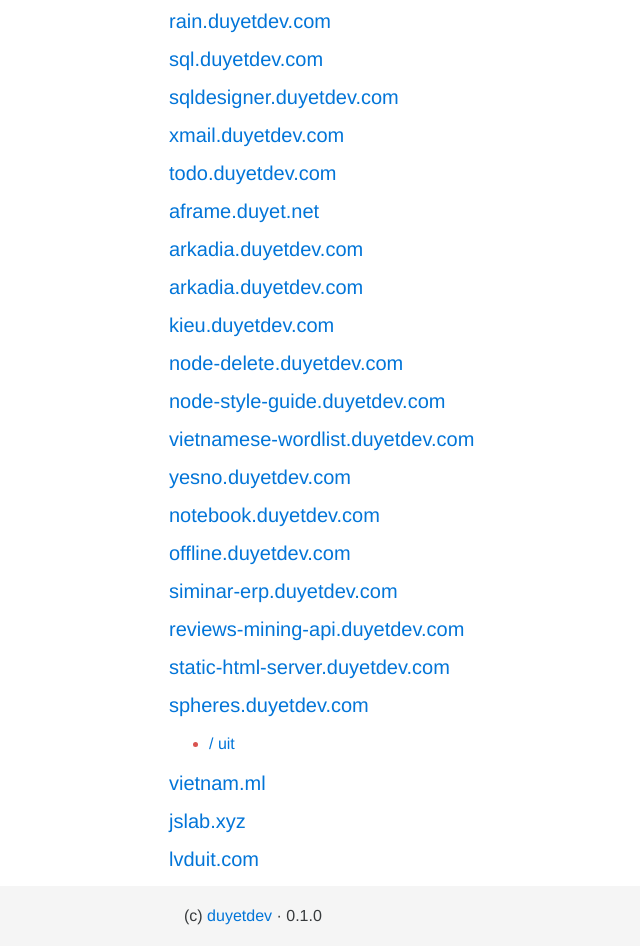
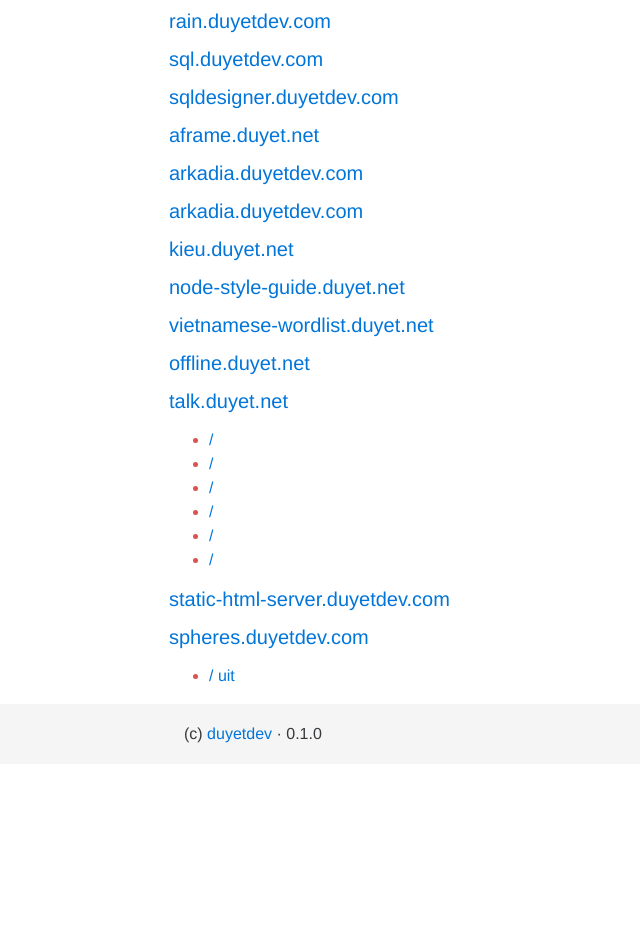
Before and after one commit to duyet-website/sitemap.duyet.net, a website: page index.html in a window 1280 px wide. Shown: the part 680-1626 px from the top of the page, without its empty margins (131-771 px from the left). After the commit the page ends 1444 px from the top, so only its background shows below. Drawn offline with Linux system fonts and the light colour scheme.

Commit message:
Update Sitemap

```diff
--- a/index.html
+++ b/index.html
@@ -23,30 +23,7 @@
         window.duyetdev['oss_api_key'] = 'ef5dacac538692d643cfc5599e8b4c6d';
     </script>
 
-    <!-- Quantcast Tag -->
-    <script type="text/javascript">
-    var _qevents = _qevents || [];
 
-    (function() {
-    var elem = document.createElement('script');
-    elem.src = (document.location.protocol == "https:" ? "https://secure" : "http://edge") + ".quantserve.com/quant.js";
-    elem.async = true;
-    elem.type = "text/javascript";
-    var scpt = document.getElementsByTagName('script')[0];
-    scpt.parentNode.insertBefore(elem, scpt);
-    })();
-
-    _qevents.push({
-    qacct:"p-k8SFwv-Z5xMSQ"
-    });
-    </script>
-
-    <noscript>
-    <div style="display:none;">
-    <img src="//pixel.quantserve.com/pixel/p-k8SFwv-Z5xMSQ.gif" border="0" height="1" width="1" alt="Quantcast"/>
-    </div>
-    </noscript>
-    <!-- End Quantcast tag -->
 </head>
 
 <body>
@@ -206,20 +183,6 @@ sqldesigner.duyetdev.com
             <ul class="text-danger">
             </ul>
             <h5 class="text-primary m-t-1 m-b-1">
-                <a href="http://xmail.duyetdev.com?utm_source=sitemap.duyetdev.com&utm_medium=sitemap.link&utm_campaign=sitemap.tracker" target="_blank">
-xmail.duyetdev.com
-</a>
-            </h5>
-            <ul class="text-danger">
-            </ul>
-            <h5 class="text-primary m-t-1 m-b-1">
-                <a href="http://todo.duyetdev.com?utm_source=sitemap.duyetdev.com&utm_medium=sitemap.link&utm_campaign=sitemap.tracker" target="_blank">
-todo.duyetdev.com
-</a>
-            </h5>
-            <ul class="text-danger">
-            </ul>
-            <h5 class="text-primary m-t-1 m-b-1">
                 <a href="http://aframe.duyet.net?utm_source=sitemap.duyetdev.com&utm_medium=sitemap.link&utm_campaign=sitemap.tracker" target="_blank">
 aframe.duyet.net
 </a>
@@ -241,67 +204,69 @@ arkadia.duyetdev.com
             <ul class="text-danger">
             </ul>
             <h5 class="text-primary m-t-1 m-b-1">
-                <a href="https://kieu.duyetdev.com?utm_source=sitemap.duyetdev.com&utm_medium=sitemap.link&utm_campaign=sitemap.tracker" target="_blank">
-kieu.duyetdev.com
+                <a href="https://kieu.duyet.net?utm_source=sitemap.duyetdev.com&utm_medium=sitemap.link&utm_campaign=sitemap.tracker" target="_blank">
+kieu.duyet.net
 </a>
             </h5>
             <ul class="text-danger">
             </ul>
             <h5 class="text-primary m-t-1 m-b-1">
-                <a href="https://node-delete.duyetdev.com?utm_source=sitemap.duyetdev.com&utm_medium=sitemap.link&utm_campaign=sitemap.tracker" target="_blank">
-node-delete.duyetdev.com
+                <a href="https://node-style-guide.duyet.net?utm_source=sitemap.duyetdev.com&utm_medium=sitemap.link&utm_campaign=sitemap.tracker" target="_blank">
+node-style-guide.duyet.net
 </a>
             </h5>
             <ul class="text-danger">
             </ul>
             <h5 class="text-primary m-t-1 m-b-1">
-                <a href="https://node-style-guide.duyetdev.com?utm_source=sitemap.duyetdev.com&utm_medium=sitemap.link&utm_campaign=sitemap.tracker" target="_blank">
-node-style-guide.duyetdev.com
+                <a href="https://vietnamese-wordlist.duyet.net?utm_source=sitemap.duyetdev.com&utm_medium=sitemap.link&utm_campaign=sitemap.tracker" target="_blank">
+vietnamese-wordlist.duyet.net
 </a>
             </h5>
             <ul class="text-danger">
             </ul>
             <h5 class="text-primary m-t-1 m-b-1">
-                <a href="https://vietnamese-wordlist.duyetdev.com/?utm_source=sitemap.duyetdev.com&utm_medium=sitemap.link&utm_campaign=sitemap.tracker" target="_blank">
-vietnamese-wordlist.duyetdev.com
+                <a href="https://offline.duyet.net?utm_source=sitemap.duyetdev.com&utm_medium=sitemap.link&utm_campaign=sitemap.tracker" target="_blank">
+offline.duyet.net
 </a>
             </h5>
             <ul class="text-danger">
             </ul>
             <h5 class="text-primary m-t-1 m-b-1">
-                <a href="https://yesno.duyetdev.com?utm_source=sitemap.duyetdev.com&utm_medium=sitemap.link&utm_campaign=sitemap.tracker" target="_blank">
-yesno.duyetdev.com
+                <a href="http://talk.duyet.net?utm_source=sitemap.duyetdev.com&utm_medium=sitemap.link&utm_campaign=sitemap.tracker" target="_blank">
+talk.duyet.net
 </a>
             </h5>
             <ul class="text-danger">
-            </ul>
-            <h5 class="text-primary m-t-1 m-b-1">
-                <a href="http://notebook.duyetdev.com?utm_source=sitemap.duyetdev.com&utm_medium=sitemap.link&utm_campaign=sitemap.tracker" target="_blank">
-notebook.duyetdev.com
+                <li>
+                    <a href="?utm_source=sitemap.duyetdev.com&utm_medium=sitemap.link&utm_campaign=sitemap.tracker" target="_blank">
+/
 </a>
-            </h5>
-            <ul class="text-danger">
-            </ul>
-            <h5 class="text-primary m-t-1 m-b-1">
-                <a href="https://offline.duyetdev.com?utm_source=sitemap.duyetdev.com&utm_medium=sitemap.link&utm_campaign=sitemap.tracker" target="_blank">
-offline.duyetdev.com
+                </li>
+                <li>
+                    <a href="?utm_source=sitemap.duyetdev.com&utm_medium=sitemap.link&utm_campaign=sitemap.tracker" target="_blank">
+/
 </a>
-            </h5>
-            <ul class="text-danger">
-            </ul>
-            <h5 class="text-primary m-t-1 m-b-1">
-                <a href="http://siminar-erp.duyetdev.com?utm_source=sitemap.duyetdev.com&utm_medium=sitemap.link&utm_campaign=sitemap.tracker" target="_blank">
-siminar-erp.duyetdev.com
+                </li>
+                <li>
+                    <a href="?utm_source=sitemap.duyetdev.com&utm_medium=sitemap.link&utm_campaign=sitemap.tracker" target="_blank">
+/
 </a>
-            </h5>
-            <ul class="text-danger">
-            </ul>
-            <h5 class="text-primary m-t-1 m-b-1">
-                <a href="http://reviews-mining-api.duyetdev.com?utm_source=sitemap.duyetdev.com&utm_medium=sitemap.link&utm_campaign=sitemap.tracker" target="_blank">
-reviews-mining-api.duyetdev.com
+                </li>
+                <li>
+                    <a href="?utm_source=sitemap.duyetdev.com&utm_medium=sitemap.link&utm_campaign=sitemap.tracker" target="_blank">
+/
 </a>
-            </h5>
-            <ul class="text-danger">
+                </li>
+                <li>
+                    <a href="?utm_source=sitemap.duyetdev.com&utm_medium=sitemap.link&utm_campaign=sitemap.tracker" target="_blank">
+/
+</a>
+                </li>
+                <li>
+                    <a href="?utm_source=sitemap.duyetdev.com&utm_medium=sitemap.link&utm_campaign=sitemap.tracker" target="_blank">
+/
+</a>
+                </li>
             </ul>
             <h5 class="text-primary m-t-1 m-b-1">
                 <a href="http://static-html-server.duyetdev.com?utm_source=sitemap.duyetdev.com&utm_medium=sitemap.link&utm_campaign=sitemap.tracker" target="_blank">
@@ -321,27 +286,6 @@ spheres.duyetdev.com
 / uit
 </a>
                 </li>
-            </ul>
-            <h5 class="text-primary m-t-1 m-b-1">
-                <a href="http://vietnam.ml?utm_source=sitemap.duyetdev.com&utm_medium=sitemap.link&utm_campaign=sitemap.tracker" target="_blank">
-vietnam.ml
-</a>
-            </h5>
-            <ul class="text-danger">
-            </ul>
-            <h5 class="text-primary m-t-1 m-b-1">
-                <a href="http://jslab.xyz?utm_source=sitemap.duyetdev.com&utm_medium=sitemap.link&utm_campaign=sitemap.tracker" target="_blank">
-jslab.xyz
-</a>
-            </h5>
-            <ul class="text-danger">
-            </ul>
-            <h5 class="text-primary m-t-1 m-b-1">
-                <a href="http://lvduit.com?utm_source=sitemap.duyetdev.com&utm_medium=sitemap.link&utm_campaign=sitemap.tracker" target="_blank">
-lvduit.com
-</a>
-            </h5>
-            <ul class="text-danger">
             </ul>
 
         </div>
```
Also changed, not shown: sitemap.json (+23 -79 lines), src/views/sitemap-link.html (+36 -69 lines).
